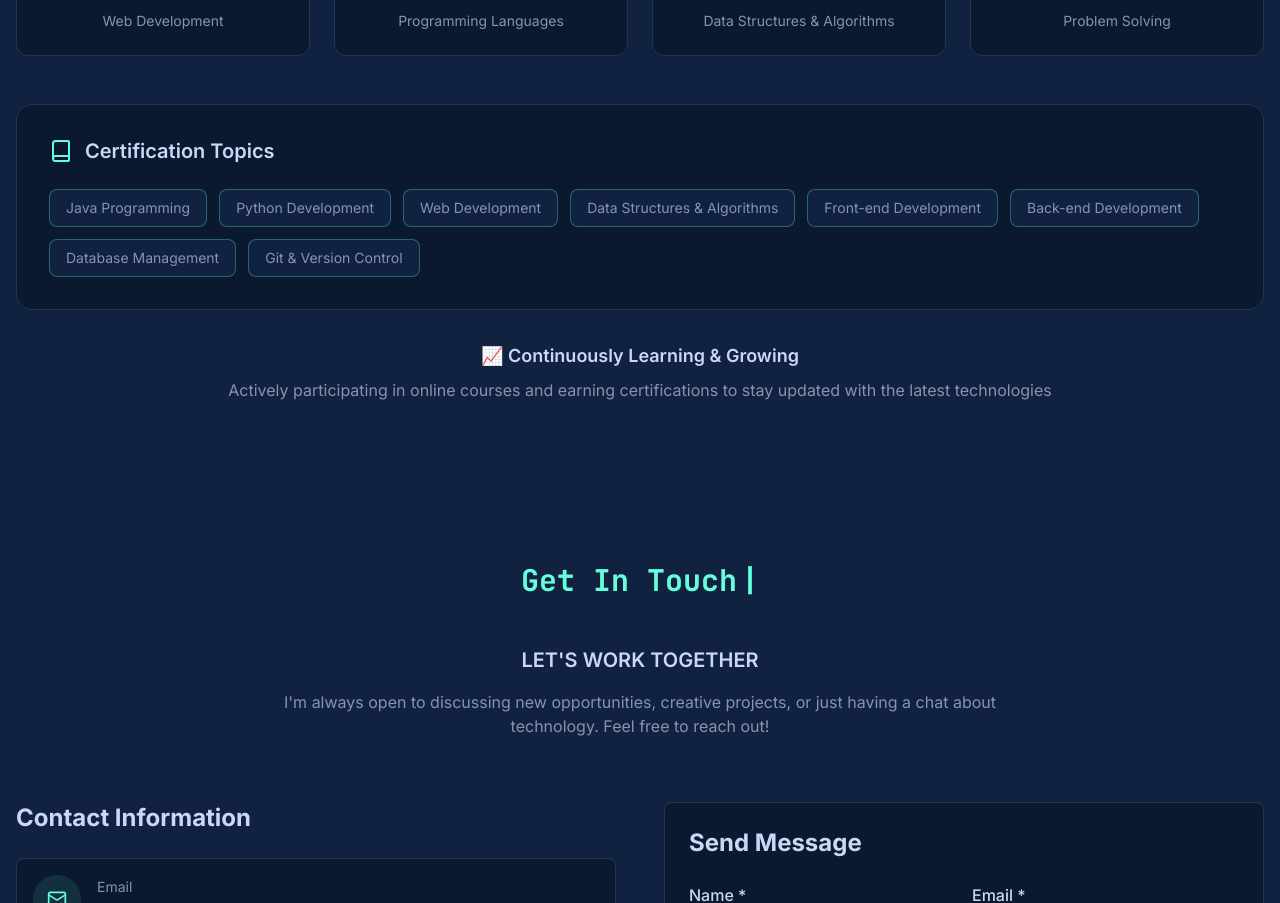
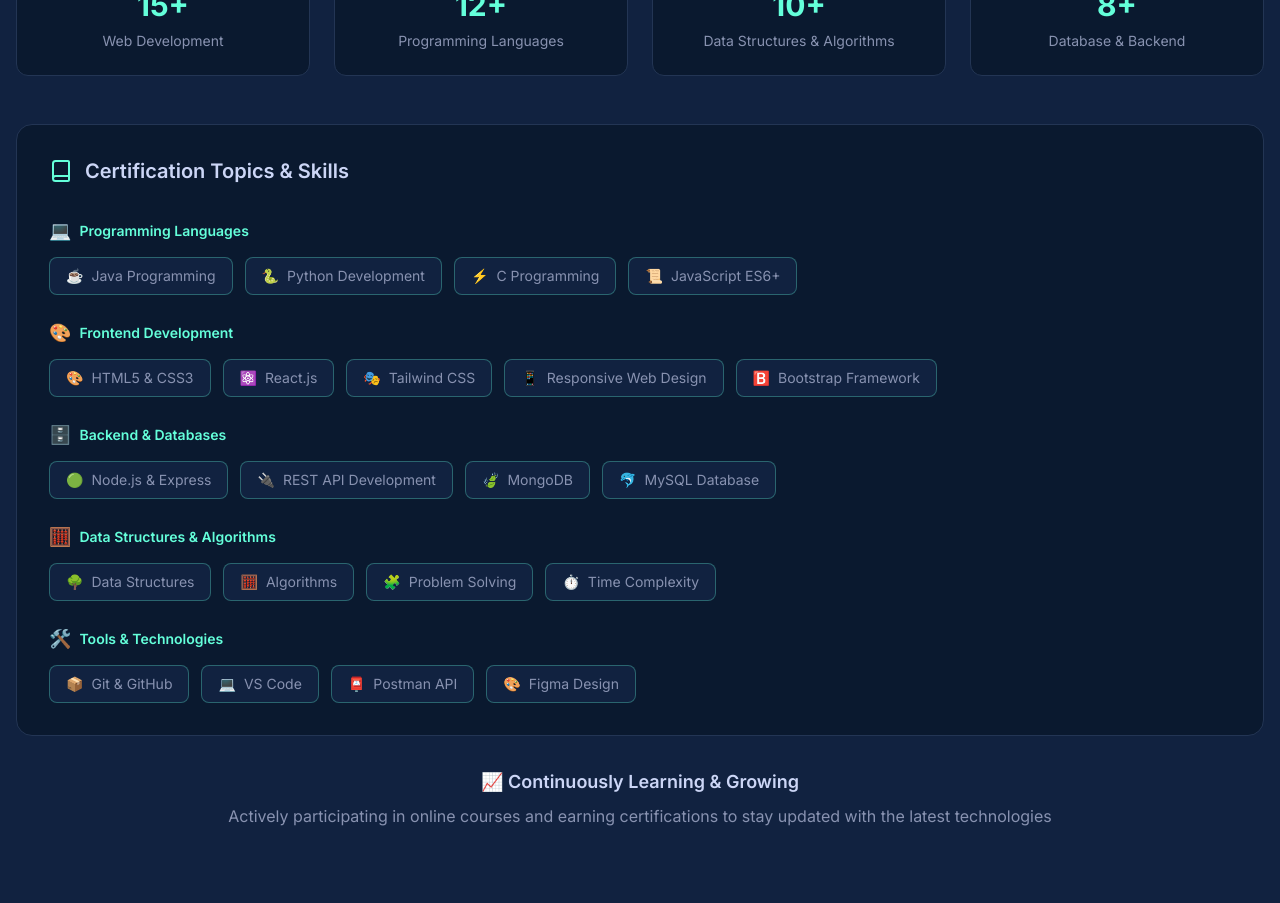
Before and after one commit to dharmop123-png/portfolio-website, a React (Vite) app: page / in a window 1280 px wide. Shown: the part 8200-9103 px from the top of the page. Built offline with nearby package versions, Linux system fonts and the light colour scheme.

Commit message:
Update: Comprehensive certification section with 45+ certs organized by categories

```diff
--- a/src/components/Education.jsx
+++ b/src/components/Education.jsx
@@ -15,21 +15,43 @@
   }
 
   const certifications = [
-    { platform: "Web Development", count: "10+", icon: "🌐" },
-    { platform: "Programming Languages", count: "8+", icon: "💻" },
-    { platform: "Data Structures & Algorithms", count: "12+", icon: "📊" },
-    { platform: "Problem Solving", count: "5+", icon: "🧩" }
+    { platform: "Web Development", count: "15+", icon: "🌐", color: "from-blue-500 to-cyan-500" },
+    { platform: "Programming Languages", count: "12+", icon: "💻", color: "from-green-500 to-emerald-500" },
+    { platform: "Data Structures & Algorithms", count: "10+", icon: "📊", color: "from-purple-500 to-pink-500" },
+    { platform: "Database & Backend", count: "8+", icon: "🗄️", color: "from-orange-500 to-red-500" }
   ]
 
   const certificationTopics = [
-    "Java Programming",
-    "Python Development",
-    "Web Development",
-    "Data Structures & Algorithms",
-    "Front-end Development",
-    "Back-end Development",
-    "Database Management",
-    "Git & Version Control"
+    // Programming Languages
+    { name: "Java Programming", category: "Programming", icon: "☕" },
+    { name: "Python Development", category: "Programming", icon: "🐍" },
+    { name: "C Programming", category: "Programming", icon: "⚡" },
+    { name: "JavaScript ES6+", category: "Programming", icon: "📜" },
+
+    // Web Development - Frontend
+    { name: "HTML5 & CSS3", category: "Frontend", icon: "🎨" },
+    { name: "React.js", category: "Frontend", icon: "⚛️" },
+    { name: "Tailwind CSS", category: "Frontend", icon: "🎭" },
+    { name: "Responsive Web Design", category: "Frontend", icon: "📱" },
+    { name: "Bootstrap Framework", category: "Frontend", icon: "🅱️" },
+
+    // Web Development - Backend
+    { name: "Node.js & Express", category: "Backend", icon: "🟢" },
+    { name: "REST API Development", category: "Backend", icon: "🔌" },
+    { name: "MongoDB", category: "Backend", icon: "🍃" },
+    { name: "MySQL Database", category: "Backend", icon: "🐬" },
+
+    // DSA & Problem Solving
+    { name: "Data Structures", category: "DSA", icon: "🌳" },
+    { name: "Algorithms", category: "DSA", icon: "🧮" },
+    { name: "Problem Solving", category: "DSA", icon: "🧩" },
+    { name: "Time Complexity", category: "DSA", icon: "⏱️" },
+
+    // Tools & Others
+    { name: "Git & GitHub", category: "Tools", icon: "📦" },
+    { name: "VS Code", category: "Tools", icon: "💻" },
+    { name: "Postman API", category: "Tools", icon: "📮" },
+    { name: "Figma Design", category: "Tools", icon: "🎨" }
   ]
 
   const containerVariants = {
@@ -146,7 +168,7 @@
           <motion.div variants={itemVariants}>
             <h3 className="text-xl sm:text-2xl font-bold text-text-primary text-center mb-6 md:mb-8 flex flex-col sm:flex-row items-center justify-center gap-2 sm:gap-3">
               <Award className="text-text-accent w-6 h-6 sm:w-7 sm:h-7" />
-              <span>25+ Professional Certifications</span>
+              <span>45+ Professional Certifications</span>
             </h3>
 
             {/* Certification Stats */}
@@ -159,8 +181,8 @@
                   className="bg-background-primary border border-background-tertiary hover:border-text-accent rounded-xl p-4 sm:p-5 md:p-6 text-center transition-all duration-300 hover:shadow-glow cursor-pointer group"
                 >
                   <motion.div
-                    className="text-3xl sm:text-4xl mb-2 sm:mb-3"
-                    whileHover={{ scale: 1.1 }}
+                    className={`w-12 h-12 sm:w-14 sm:h-14 mx-auto mb-3 sm:mb-4 bg-gradient-to-br ${cert.color} rounded-xl flex items-center justify-center text-2xl sm:text-3xl`}
+                    whileHover={{ scale: 1.1, rotate: 5 }}
                     transition={{ duration: 0.3 }}
                   >
                     {cert.icon}
@@ -180,25 +202,139 @@
               variants={itemVariants}
               className="bg-background-primary border border-background-tertiary rounded-xl md:rounded-2xl p-6 md:p-8"
             >
-              <div className="flex items-center gap-2 sm:gap-3 mb-4 sm:mb-6">
+              <div className="flex items-center gap-2 sm:gap-3 mb-6 sm:mb-8">
                 <Book className="text-text-accent w-5 h-5 sm:w-6 sm:h-6" size={24} />
                 <h4 className="text-lg sm:text-xl font-semibold text-text-primary">
-                  Certification Topics
+                  Certification Topics & Skills
                 </h4>
               </div>
+
+              {/* Category-wise certifications */}
+              <div className="space-y-6">
+                {/* Programming Languages */}
+                <div>
+                  <h5 className="text-sm font-semibold text-text-accent mb-3 flex items-center gap-2">
+                    <span className="text-lg">💻</span>
+                    Programming Languages
+                  </h5>
                   <div className="flex flex-wrap gap-2 sm:gap-3">
-                {certificationTopics.map((topic, index) => (
+                    {certificationTopics
+                      .filter(topic => topic.category === "Programming")
+                      .map((topic, index) => (
                         <motion.span
-                    key={topic}
+                          key={topic.name}
                           initial={{ opacity: 0, scale: 0.8 }}
                           animate={{ opacity: 1, scale: 1 }}
                           transition={{ duration: 0.5, delay: index * 0.1 }}
-                    whileHover={{ scale: 1.05 }}
-                    className="px-3 sm:px-4 py-1.5 sm:py-2 bg-background-secondary border border-text-accent/30 rounded-lg text-xs sm:text-sm text-text-secondary hover:text-text-accent hover:border-text-accent transition-all duration-300 cursor-default"
+                          whileHover={{ scale: 1.05, y: -2 }}
+                          className="px-3 sm:px-4 py-1.5 sm:py-2 bg-background-secondary border border-text-accent/30 rounded-lg text-xs sm:text-sm text-text-secondary hover:text-text-accent hover:border-text-accent transition-all duration-300 cursor-pointer flex items-center gap-2"
                         >
-                    {topic}
+                          <span>{topic.icon}</span>
+                          {topic.name}
                         </motion.span>
                       ))}
+                  </div>
+                </div>
+
+                {/* Frontend Development */}
+                <div>
+                  <h5 className="text-sm font-semibold text-text-accent mb-3 flex items-center gap-2">
+                    <span className="text-lg">🎨</span>
+                    Frontend Development
+                  </h5>
+                  <div className="flex flex-wrap gap-2 sm:gap-3">
+                    {certificationTopics
+                      .filter(topic => topic.category === "Frontend")
+                      .map((topic, index) => (
+                        <motion.span
+                          key={topic.name}
+                          initial={{ opacity: 0, scale: 0.8 }}
+                          animate={{ opacity: 1, scale: 1 }}
+                          transition={{ duration: 0.5, delay: index * 0.1 }}
+                          whileHover={{ scale: 1.05, y: -2 }}
+                          className="px-3 sm:px-4 py-1.5 sm:py-2 bg-background-secondary border border-text-accent/30 rounded-lg text-xs sm:text-sm text-text-secondary hover:text-text-accent hover:border-text-accent transition-all duration-300 cursor-pointer flex items-center gap-2"
+                        >
+                          <span>{topic.icon}</span>
+                          {topic.name}
+                        </motion.span>
+                      ))}
+                  </div>
+                </div>
+
+                {/* Backend Development */}
+                <div>
+                  <h5 className="text-sm font-semibold text-text-accent mb-3 flex items-center gap-2">
+                    <span className="text-lg">🗄️</span>
+                    Backend & Databases
+                  </h5>
+                  <div className="flex flex-wrap gap-2 sm:gap-3">
+                    {certificationTopics
+                      .filter(topic => topic.category === "Backend")
+                      .map((topic, index) => (
+                        <motion.span
+                          key={topic.name}
+                          initial={{ opacity: 0, scale: 0.8 }}
+                          animate={{ opacity: 1, scale: 1 }}
+                          transition={{ duration: 0.5, delay: index * 0.1 }}
+                          whileHover={{ scale: 1.05, y: -2 }}
+                          className="px-3 sm:px-4 py-1.5 sm:py-2 bg-background-secondary border border-text-accent/30 rounded-lg text-xs sm:text-sm text-text-secondary hover:text-text-accent hover:border-text-accent transition-all duration-300 cursor-pointer flex items-center gap-2"
+                        >
+                          <span>{topic.icon}</span>
+                          {topic.name}
+                        </motion.span>
+                      ))}
+                  </div>
+                </div>
+
+                {/* DSA */}
+                <div>
+                  <h5 className="text-sm font-semibold text-text-accent mb-3 flex items-center gap-2">
+                    <span className="text-lg">🧮</span>
+                    Data Structures & Algorithms
+                  </h5>
+                  <div className="flex flex-wrap gap-2 sm:gap-3">
+                    {certificationTopics
+                      .filter(topic => topic.category === "DSA")
+                      .map((topic, index) => (
+                        <motion.span
+                          key={topic.name}
+                          initial={{ opacity: 0, scale: 0.8 }}
+                          animate={{ opacity: 1, scale: 1 }}
+                          transition={{ duration: 0.5, delay: index * 0.1 }}
+                          whileHover={{ scale: 1.05, y: -2 }}
+                          className="px-3 sm:px-4 py-1.5 sm:py-2 bg-background-secondary border border-text-accent/30 rounded-lg text-xs sm:text-sm text-text-secondary hover:text-text-accent hover:border-text-accent transition-all duration-300 cursor-pointer flex items-center gap-2"
+                        >
+                          <span>{topic.icon}</span>
+                          {topic.name}
+                        </motion.span>
+                      ))}
+                  </div>
+                </div>
+
+                {/* Tools & Technologies */}
+                <div>
+                  <h5 className="text-sm font-semibold text-text-accent mb-3 flex items-center gap-2">
+                    <span className="text-lg">🛠️</span>
+                    Tools & Technologies
+                  </h5>
+                  <div className="flex flex-wrap gap-2 sm:gap-3">
+                    {certificationTopics
+                      .filter(topic => topic.category === "Tools")
+                      .map((topic, index) => (
+                        <motion.span
+                          key={topic.name}
+                          initial={{ opacity: 0, scale: 0.8 }}
+                          animate={{ opacity: 1, scale: 1 }}
+                          transition={{ duration: 0.5, delay: index * 0.1 }}
+                          whileHover={{ scale: 1.05, y: -2 }}
+                          className="px-3 sm:px-4 py-1.5 sm:py-2 bg-background-secondary border border-text-accent/30 rounded-lg text-xs sm:text-sm text-text-secondary hover:text-text-accent hover:border-text-accent transition-all duration-300 cursor-pointer flex items-center gap-2"
+                        >
+                          <span>{topic.icon}</span>
+                          {topic.name}
+                        </motion.span>
+                      ))}
+                  </div>
+                </div>
               </div>
             </motion.div>
 
```
Lines whose indentation alone changed are shown as unchanged.
